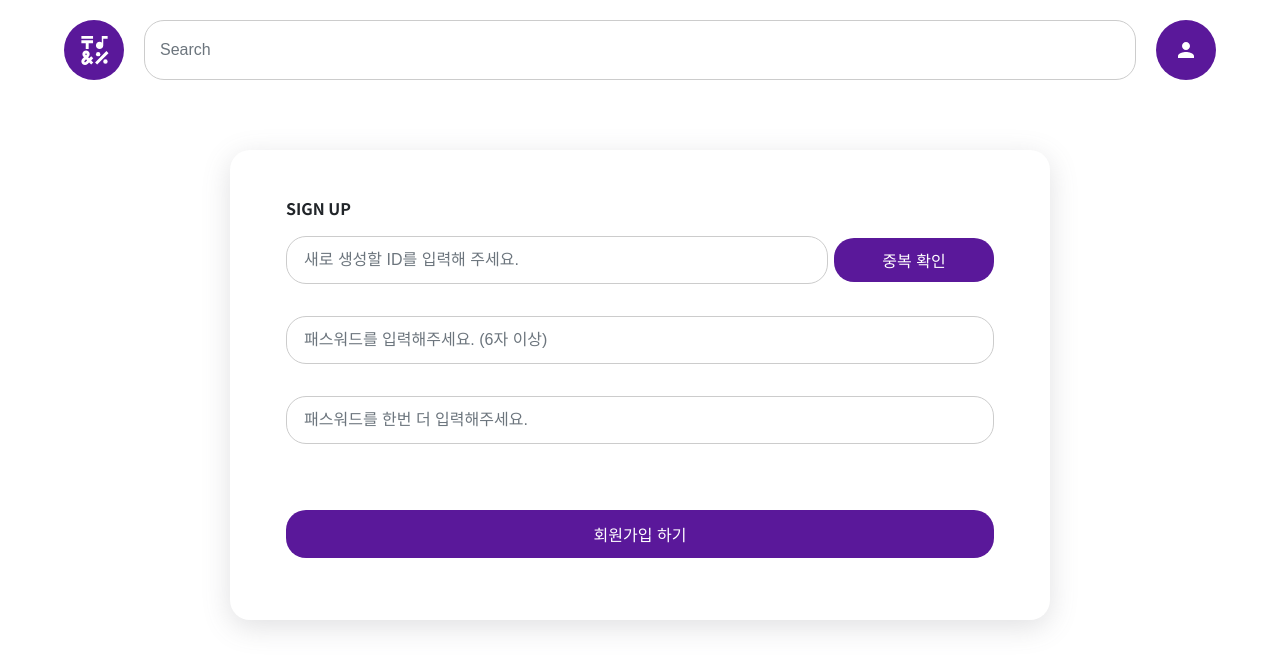
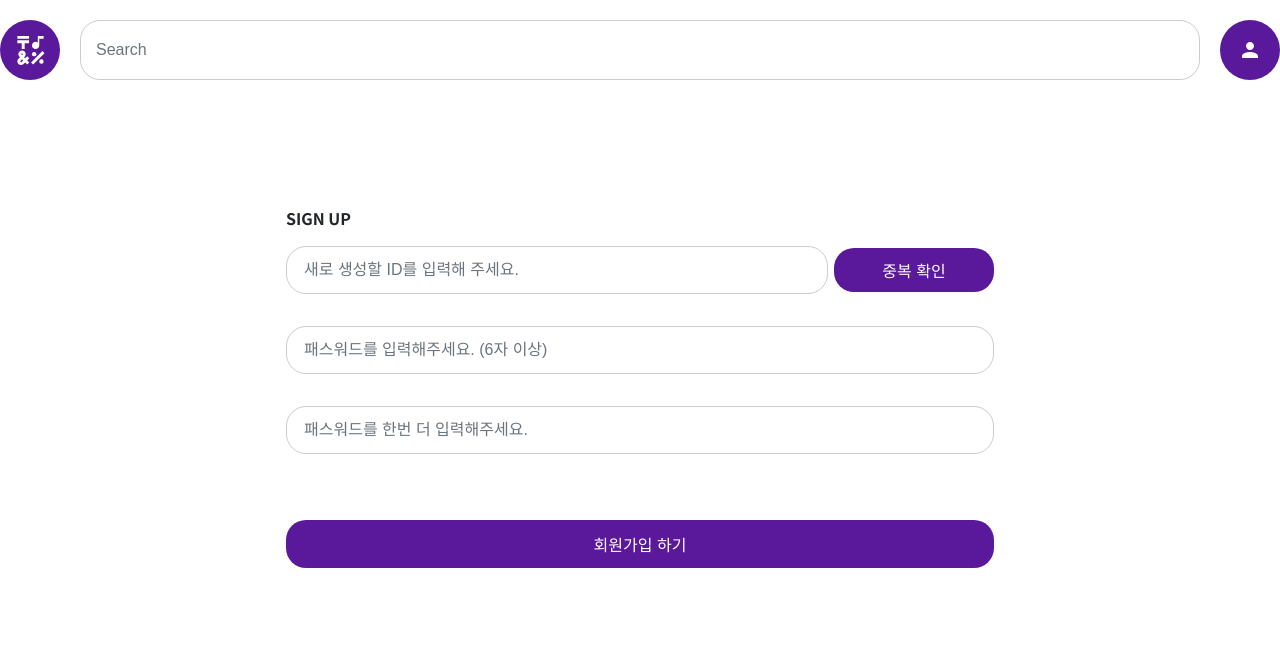
Before and after one commit to HseongH/Bohemian-Rhapsody, a React (Create React App) app: page /signup in a window 1280 px wide. Shown: the top 670 px of the page. Built offline with nearby package versions, Linux system fonts and the light colour scheme.

Commit message:
헤더 기능 수정

```diff
--- a/src/common/validation.js
+++ b/src/common/validation.js
@@ -1,11 +1,17 @@
 export const idVal = (nickname) => {
-    let _reg = /[A-Za-z0-9]{4,20}$/;
+  const _reg = /[A-Za-z0-9]{4,20}$/;
 
-    return _reg.test(nickname);
-}
+  return _reg.test(nickname);
+};
 
 export const pwdVal = (password) => {
-    let _reg = /[A-Za-z0-9]{6,30}$/;
+  const _reg = /[A-Za-z0-9]{6,30}$/;
 
-    return _reg.test(password);
-}
+  return _reg.test(password);
+};
+
+export const searchKeywordValidation = (keyword) => {
+  const _reg = /^[ㄱ-ㅎ|ㅏ-ㅣ|가-힣\s|0-9a-zA-z]{1,30}$/;
+
+  return _reg.test(keyword);
+};
--- a/src/components/App.js
+++ b/src/components/App.js
@@ -52,6 +52,7 @@ function App() {
     <ThemeProvider theme={theme}>
       <Grid
         margin="0 auto"
+        padding="110px 0 0"
         overflow="visible"
         style={{ maxWidth: '1440px', position: 'relative', minHeight: '100vh' }}
         laptoptStyle={() => {
--- a/src/components/Header.js
+++ b/src/components/Header.js
@@ -1,5 +1,5 @@
 //LIBRARY
-import React from 'react';
+import React, { useEffect, useState } from 'react';
 
 //ELEMENTS
 import { Input, Grid, Button } from '../elements';
@@ -15,6 +15,9 @@ import { userActions } from '../redux/modules/user';
 import { useSelector, useDispatch } from 'react-redux';
 import { postActions } from '../redux/modules/post';
 
+// FUNCTION
+import { searchKeywordValidation } from '../common/validation';
+
 //Icons
 import EmojiSymbolsIcon from '@material-ui/icons/EmojiSymbols';
 import PersonIcon from '@material-ui/icons/Person';
@@ -23,9 +26,33 @@ const Header = (props) => {
   const dispatch = useDispatch();
   const is_login = useSelector((state) => state.user.is_login);
 
+  const [shadow, setShadow] = useState('none');
+
+  const scrollEvent = () => {
+    const scrollTop = window.scrollY;
+
+    if (scrollTop > 30) {
+      setShadow('rgba(99, 99, 99, 0.2) 0px 2px 8px 0px');
+      return;
+    }
+
+    setShadow('none');
+  };
+
+  useEffect(() => {
+    window.addEventListener('scroll', scrollEvent);
+
+    return () => window.removeEventListener('scroll', scrollEvent);
+  });
+
   return (
-    <React.Fragment>
-      <Grid is_flex height="100px">
+    <Grid
+      bg="#fff"
+      is_flex
+      height="100px"
+      shadow={shadow}
+      style={{ position: 'fixed', top: 0, left: 0, zIndex: 9 }}
+    >
       <Button
         clickEvent={() => {
           history.push('/');
@@ -41,6 +68,13 @@ const Header = (props) => {
         style={{ flex: 1 }}
         keyPress={(event) => {
           if (event.key === 'Enter' && event.target.value) {
+            if (!searchKeywordValidation(event.target.value)) {
+              window.alert(
+                '검색할 수 없는 단어가 포함되어 있습니다. (숫자, 문자, 공백만 사용할 수 있습니다.)'
+              );
+              return;
+            }
+
             history.push(`/search?keyword=${event.target.value}`);
             dispatch(postActions.searchPostDB(event.target.value));
           }
@@ -80,7 +114,6 @@ const Header = (props) => {
         />
       )}
     </Grid>
-    </React.Fragment>
   );
 };
 
--- a/src/elements/Grid.js
+++ b/src/elements/Grid.js
@@ -22,7 +22,6 @@ Grid.defaultProps = {
   margin: false,
   align: false,
   bg: false,
-  shadow: false,
   _onClick: () => {},
   laptoptStyle: () => {},
   tabletStyle: () => {},
@@ -34,11 +33,11 @@ const GridBox = styled.div`
   align-items: ${(props) => props.verSort};
   width: ${(props) => props.width};
   height: ${(props) => props.height};
+  box-shadow: ${(props) => props.shadow};
   ${(props) => (props.padding ? `padding: ${props.padding};` : '')}
   ${(props) => (props.margin ? `margin: ${props.margin};` : '')}
     ${(props) => (props.align ? `text-align: ${props.align};` : '')}
     ${(props) => (props.bg ? `background-color: ${props.bg};` : '')}
-    ${(props) => (props.shadow ? `box-shadow: rgba(100, 100, 111, 0.2) 0px 7px 29px 0px;` : '')}
     ${(props) => (props.radius ? `border-radius: ${props.radius};` : '')}
     box-sizing: border-box;
   overflow: ${(props) => props.overflow};
--- a/src/pages/Search.js
+++ b/src/pages/Search.js
@@ -22,7 +22,7 @@ const Search = (props) => {
           ))}
         </StackGrid>
       ) : (
-        <Text fontSize="23px" margin="30px 50px 0">
+        <Text fontSize="23px" margin="30px 30px 0 80px">
           {decodeURI(keyword)}에 대한 검색 결과가 없습니다.
         </Text>
       )}
```
Also changed, not shown: src/common/infinityScroll.js (+8 -14 lines). Lines whose indentation alone changed are shown as unchanged.
